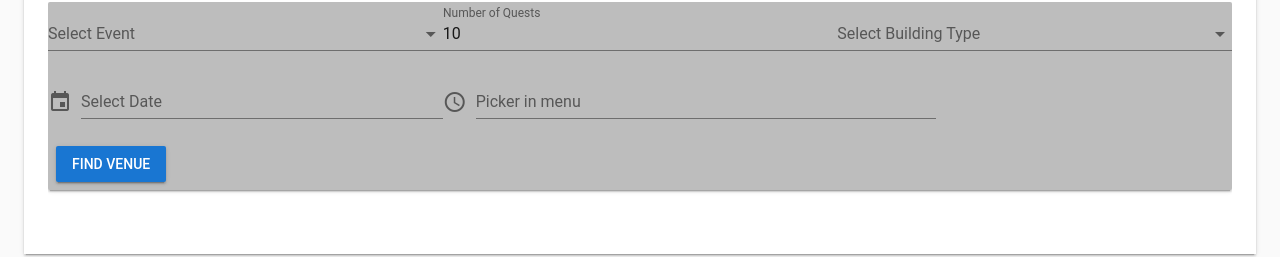
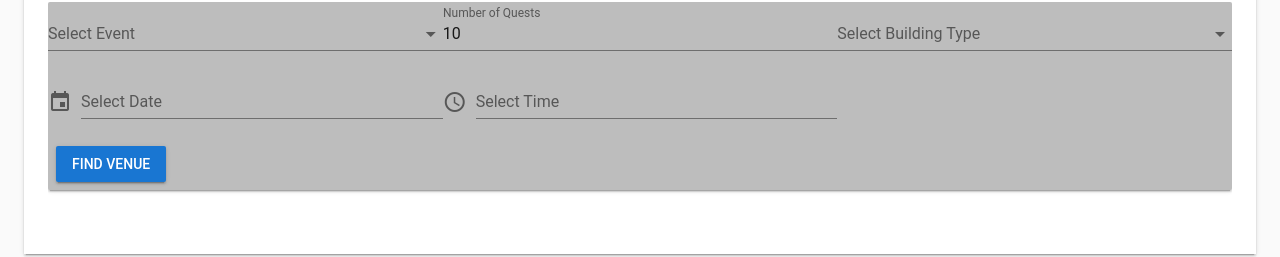
Before and after one commit to KosenkoDmitriy/vue-booking-engine, a Vue app: page / in a window 1280 px wide. Shown: the part 182-439 px from the top of the page. Built offline with nearby package versions, Linux system fonts and the light colour scheme.

Commit message:
Event Details. Added Date and Time Pickers.

```diff
--- a/src/components/AppContent.vue
+++ b/src/components/AppContent.vue
@@ -34,9 +34,9 @@
             </v-flex>
             <v-flex xs12 sm6 md4>
               <v-menu
-                ref="menu2"
+                ref="menu"
                 :close-on-content-click="false"
-                v-model="menu2"
+                v-model="menu"
                 :nudge-right="40"
                 :return-value.sync="date"
                 lazy
@@ -52,12 +52,12 @@
                   prepend-icon="event"
                   readonly
                 ></v-text-field>
-                <v-date-picker v-model="date" @input="$refs.menu2.save(date)"></v-date-picker>
+                <v-date-picker v-model="date" @input="$refs.menu.save(date)"></v-date-picker>
               </v-menu>
             </v-flex>
-            <v-flex xs11 sm5>
+            <v-flex xs12 sm6 md4>
               <v-menu
-        ref="menu"
+                ref="menu2"
                 :close-on-content-click="false"
                 v-model="menu2"
                 :nudge-right="40"
@@ -72,11 +72,11 @@
               <v-text-field
                 slot="activator"
                 v-model="time"
-          label="Picker in menu"
+                label="Select Time"
                 prepend-icon="access_time"
                 readonly
               ></v-text-field>
-        <v-time-picker v-model="time" @change="$refs.menu.save(time)"></v-time-picker>
+              <v-time-picker v-model="time" @change="$refs.menu2.save(time)"></v-time-picker>
             </v-menu>
           </v-flex>
           <v-spacer></v-spacer>
```
Lines whose indentation alone changed are shown as unchanged.
